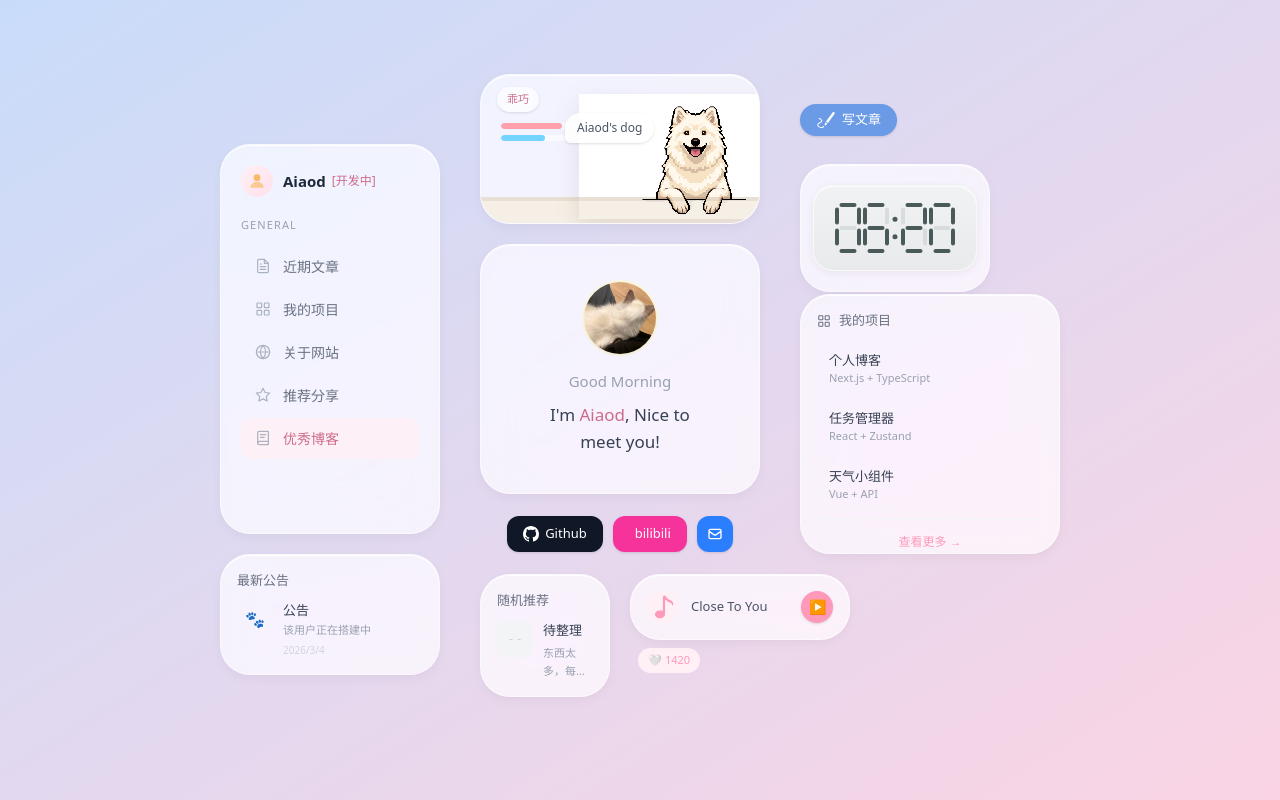
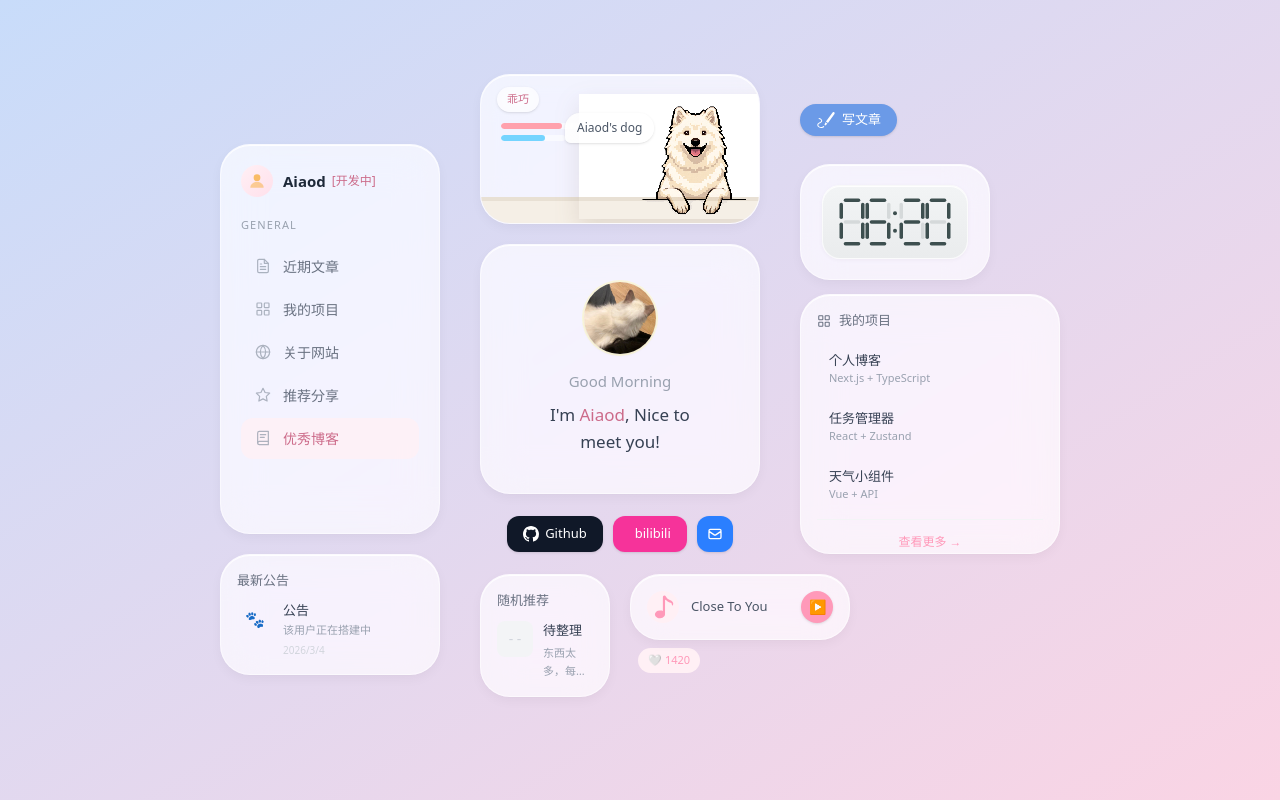
Before and after one commit to aiaod1009/about-me, a Next.js app: page / in a window 1280 px wide. Built offline with nearby package versions, Linux system fonts and the light colour scheme.

Commit message:
闹钟ui

```diff
--- a/components/widgets/ClockWidget.tsx
+++ b/components/widgets/ClockWidget.tsx
@@ -2,34 +2,13 @@
 
 import { useState, useEffect } from "react";
 
-// More accurate 7-segment LCD display
-// Digit size: 28x52, with thin segments
-const DIGIT_W = 28;
-const DIGIT_H = 52;
-const SEG_W = 4; // segment thickness
-const GAP = 1.5; // gap between segments
+// Refined 7-segment LCD display - closer to reference image
+const DIGIT_W = 26;
+const DIGIT_H = 48;
+const SEG_THICKNESS = 3.5;
+const SEG_GAP = 1.2;
 
-// Segment layout positions
-// Each segment is a rounded rectangle
-// Horizontal: width = DIGIT_W - 2*SEG_W - 2*GAP, height = SEG_W
-// Vertical: width = SEG_W, height = (DIGIT_H - 3*SEG_W - 4*GAP) / 2
-
-const H_SEG_W = DIGIT_W - 2 * SEG_W - 2 * GAP;
-const V_SEG_H = (DIGIT_H - 3 * SEG_W - 4 * GAP) / 2;
-
-// Segment paths with angled ends for realistic LCD look
-function getSegmentPath(type: 'h' | 'v', x: number, y: number, w: number, h: number): string {
-  const r = Math.min(w, h) / 2;
-  if (type === 'h') {
-    // Horizontal segment with slightly angled ends
-    return `M ${x + r} ${y} L ${x + w - r} ${y} A ${r} ${r} 0 0 1 ${x + w} ${y + r} L ${x + w} ${y + h - r} A ${r} ${r} 0 0 1 ${x + w - r} ${y + h} L ${x + r} ${y + h} A ${r} ${r} 0 0 1 ${x} ${y + h - r} L ${x} ${y + r} A ${r} ${r} 0 0 1 ${x + r} ${y} Z`;
-  } else {
-    // Vertical segment
-    return `M ${x + r} ${y} L ${x + w - r} ${y} A ${r} ${r} 0 0 1 ${x + w} ${y + r} L ${x + w} ${y + h - r} A ${r} ${r} 0 0 1 ${x + w - r} ${y + h} L ${x + r} ${y + h} A ${r} ${r} 0 0 1 ${x} ${y + h - r} L ${x} ${y + r} A ${r} ${r} 0 0 1 ${x + r} ${y} Z`;
-  }
-}
-
-// 7-segment patterns: [a, b, c, d, e, f, g]
+// 7-segment patterns: [a(top), b(top-right), c(bottom-right), d(bottom), e(bottom-left), f(top-left), g(middle)]
 const DIGIT_MAP: Record<string, boolean[]> = {
   "0": [true, true, true, true, true, true, false],
   "1": [false, true, true, false, false, false, false],
@@ -45,44 +24,50 @@ const DIGIT_MAP: Record<string, boolean[]> = {
 
 function SevenSegmentDigit({ digit }: { digit: string }) {
   const segs = DIGIT_MAP[digit] || DIGIT_MAP["0"];
-  const onColor = "#4a5a5a";
-  const offColor = "#d8dcdd";
+  const onColor = "#3d4f4f";
+  const offColor = "#d5d9da";
 
-  // Calculate positions
-  const hY = [1, DIGIT_H / 2 - SEG_W / 2, DIGIT_H - SEG_W - 1];
-  const hX = SEG_W + GAP;
+  // Calculate segment dimensions
+  const hSegW = DIGIT_W - 2 * SEG_THICKNESS - 2 * SEG_GAP;
+  const vSegH = (DIGIT_H - 3 * SEG_THICKNESS - 4 * SEG_GAP) / 2;
 
-  const vTop = SEG_W + GAP;
-  const vBot = vTop + V_SEG_H + SEG_W;
-  const vLeftX = 1;
-  const vRightX = DIGIT_W - SEG_W - 1;
+  // Positions
+  const hY = [0.5, DIGIT_H / 2 - SEG_THICKNESS / 2, DIGIT_H - SEG_THICKNESS - 0.5];
+  const hX = SEG_THICKNESS + SEG_GAP;
+
+  const vTop = SEG_THICKNESS + SEG_GAP;
+  const vBot = vTop + vSegH + SEG_THICKNESS;
+  const vLeftX = 0.5;
+  const vRightX = DIGIT_W - SEG_THICKNESS - 0.5;
+
+  const r = SEG_THICKNESS / 2;
 
   return (
     <svg width={DIGIT_W} height={DIGIT_H} viewBox={`0 0 ${DIGIT_W} ${DIGIT_H}`}>
       {/* a - top horizontal */}
-      <path d={getSegmentPath('h', hX, hY[0], H_SEG_W, SEG_W)} fill={segs[0] ? onColor : offColor} />
+      <rect x={hX} y={hY[0]} width={hSegW} height={SEG_THICKNESS} rx={r} fill={segs[0] ? onColor : offColor} />
       {/* b - top right vertical */}
-      <path d={getSegmentPath('v', vRightX, vTop, SEG_W, V_SEG_H)} fill={segs[1] ? onColor : offColor} />
+      <rect x={vRightX} y={vTop} width={SEG_THICKNESS} height={vSegH} rx={r} fill={segs[1] ? onColor : offColor} />
       {/* c - bottom right vertical */}
-      <path d={getSegmentPath('v', vRightX, vBot, SEG_W, V_SEG_H)} fill={segs[2] ? onColor : offColor} />
+      <rect x={vRightX} y={vBot} width={SEG_THICKNESS} height={vSegH} rx={r} fill={segs[2] ? onColor : offColor} />
       {/* d - bottom horizontal */}
-      <path d={getSegmentPath('h', hX, hY[2], H_SEG_W, SEG_W)} fill={segs[3] ? onColor : offColor} />
+      <rect x={hX} y={hY[2]} width={hSegW} height={SEG_THICKNESS} rx={r} fill={segs[3] ? onColor : offColor} />
       {/* e - bottom left vertical */}
-      <path d={getSegmentPath('v', vLeftX, vBot, SEG_W, V_SEG_H)} fill={segs[4] ? onColor : offColor} />
+      <rect x={vLeftX} y={vBot} width={SEG_THICKNESS} height={vSegH} rx={r} fill={segs[4] ? onColor : offColor} />
       {/* f - top left vertical */}
-      <path d={getSegmentPath('v', vLeftX, vTop, SEG_W, V_SEG_H)} fill={segs[5] ? onColor : offColor} />
+      <rect x={vLeftX} y={vTop} width={SEG_THICKNESS} height={vSegH} rx={r} fill={segs[5] ? onColor : offColor} />
       {/* g - middle horizontal */}
-      <path d={getSegmentPath('h', hX, hY[1], H_SEG_W, SEG_W)} fill={segs[6] ? onColor : offColor} />
+      <rect x={hX} y={hY[1]} width={hSegW} height={SEG_THICKNESS} rx={r} fill={segs[6] ? onColor : offColor} />
     </svg>
   );
 }
 
 function Colon() {
-  const color = "#4a5a5a";
+  const color = "#3d4f4f";
   return (
-    <svg width="10" height={DIGIT_H} viewBox={`0 0 10 ${DIGIT_H}`}>
-      <circle cx="5" cy={DIGIT_H * 0.33} r="2.5" fill={color} />
-      <circle cx="5" cy={DIGIT_H * 0.67} r="2.5" fill={color} />
+    <svg width="8" height={DIGIT_H} viewBox={`0 0 8 ${DIGIT_H}`}>
+      <circle cx="4" cy={DIGIT_H * 0.32} r="2" fill={color} />
+      <circle cx="4" cy={DIGIT_H * 0.68} r="2" fill={color} />
     </svg>
   );
 }
@@ -101,11 +86,11 @@ export default function ClockWidget() {
   return (
     <div className="widget-card p-5 flex items-center justify-center">
       <div
-        className="flex items-center rounded-[20px] px-5 py-4"
+        className="flex items-center rounded-[18px] px-4 py-3"
         style={{
-          background: "linear-gradient(180deg, #f0f2f3 0%, #e8eaeb 100%)",
-          boxShadow: "0 2px 8px rgba(0,0,0,0.06), inset 0 1px 0 rgba(255,255,255,0.8)",
-          border: "1px solid rgba(255,255,255,0.6)",
+          background: "linear-gradient(180deg, #f2f4f5 0%, #eaeced 100%)",
+          boxShadow: "0 1px 4px rgba(0,0,0,0.04), inset 0 1px 0 rgba(255,255,255,0.9)",
+          border: "1px solid rgba(255,255,255,0.7)",
         }}
       >
         <SevenSegmentDigit digit={hours[0]} />
```
